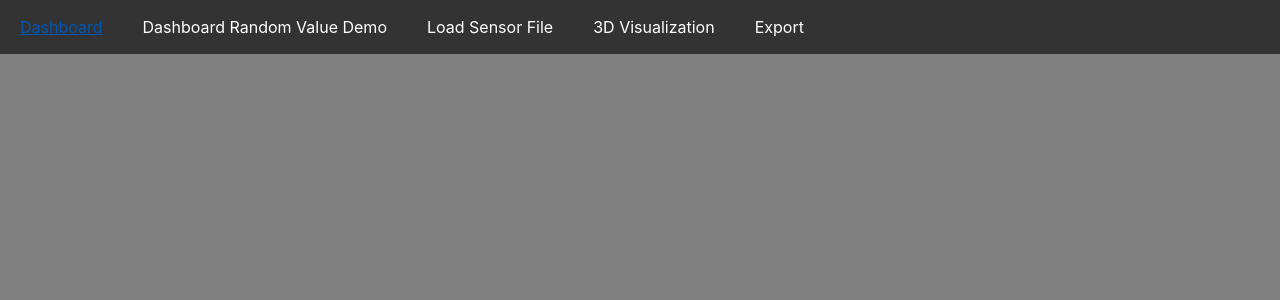
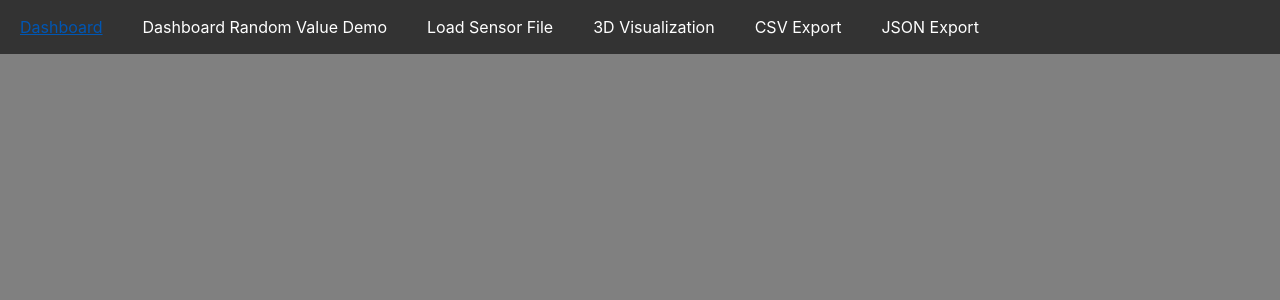
Before and after one commit to Santi-A/ThesisIOTdemo, a Django app: template mysite/templates/testmqtt/dashboard.html in a window 1280 px wide. Shown: the top 300 px of the page. Run offline with Django 3.2, Linux system fonts and the light colour scheme; the template is opened without the code that fills it, so the values that code supplies are empty; parts of the project's set-up code (start-up, migrations or seed data) failed here and were passed over; some libraries are stand-ins or nearby versions.

Commit message:
added CSV & JSON Export buttons in dashboard.html

```diff
--- a/mysite/templates/testmqtt/dashboard.html
+++ b/mysite/templates/testmqtt/dashboard.html
@@ -29,7 +29,10 @@
                 <a href="{% url 'threevisualization' %}" class="page-select" >3D Visualization</a>
             </li>
             <li class="navBar-button">
-                <a href="{% url 'export' %}" class="page-select">Export</a>
+                <a href="{% url 'csvexport' %}" class="page-select">CSV Export</a>
+            </li>
+            <li class="navBar-button">
+                <a href="{% url 'jsonexport' %}" class="page-select">JSON Export</a>
             </li>
         </ul>
     </div>
```
